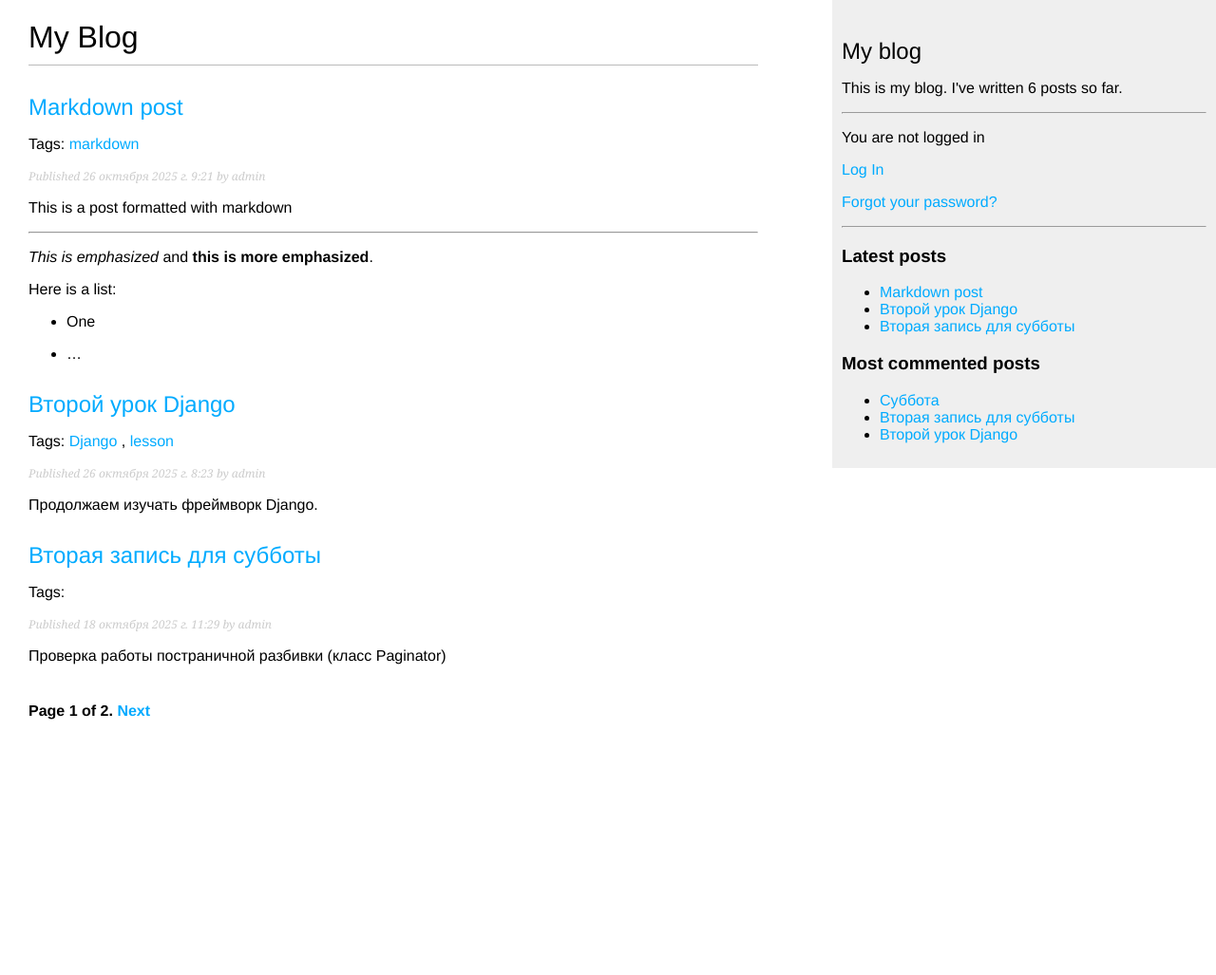
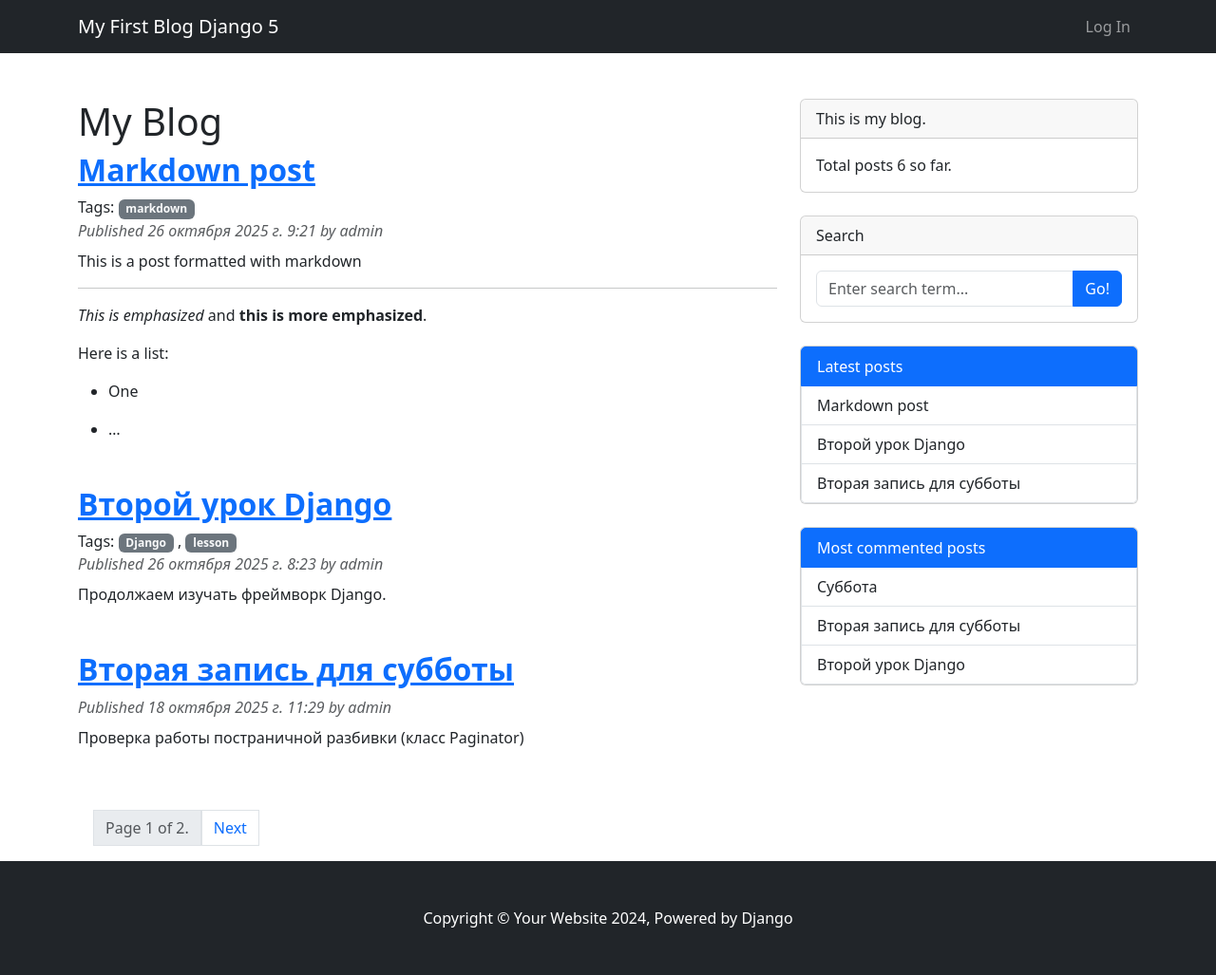
Before and after one commit to DualProgger/Blog, a Django app: page / in a window 1280 px wide. Shown: the whole page at 95% size. Before the commit the page ends 758 px from the top, so only its background shows below. Run offline with Django 5.2, Linux system fonts and the light colour scheme; data comes from the database, SQL or seed files in the repository; parts of the project's set-up code (start-up, migrations or seed data) failed here and were passed over; some libraries are stand-ins or nearby versions.

Commit message:
Add bootstrap 5 frontend

```diff
--- a/mysite/settings.py
+++ b/mysite/settings.py
@@ -56,6 +56,7 @@ INSTALLED_APPS = [
     'django.contrib.postgres',
     'accounts.apps.AccountsConfig',
     'social_django',
+    'django_bootstrap5',
 ]
 
 MIDDLEWARE = [
--- a/requirements.txt
+++ b/requirements.txt
@@ -5,6 +5,7 @@ charset-normalizer==3.4.4
 cryptography==46.0.3
 defusedxml==0.7.1
 Django==5.2.7
+django-bootstrap5==25.2
 django-taggit==6.1.0
 idna==3.11
 Markdown==3.9
--- a/templates/blog/base.html
+++ b/templates/blog/base.html
@@ -4,53 +4,104 @@
 <html>
 <head>
     <title>{% block title %}{% endblock %}</title>
-    <link href="{% static 'css/blog.css' %}" rel="stylesheet">
+    {% load django_bootstrap5 %}
+    {% bootstrap_css %}
+    {% bootstrap_javascript %}
+
 </head>
-<body>
-<div id="content">
+<body class="d-flex flex-column min-vh-100">
+<!-- Responsive navbar-->
+<nav class="navbar navbar-expand-lg navbar-dark bg-dark">
+    <div class="container">
+        <a class="navbar-brand" href="/">My First Blog Django 5</a>
+        <button class="navbar-toggler" type="button" data-bs-toggle="collapse" data-bs-target="#navbarSupportedContent"
+                aria-controls="navbarSupportedContent" aria-expanded="false" aria-label="Toggle navigation"><span
+                class="navbar-toggler-icon"></span></button>
+        <div class="collapse navbar-collapse" id="navbarSupportedContent">
+            <ul class="navbar-nav ms-auto mb-2 mb-lg-0">
+                {% if user.is_authenticated %}
+                    <li class="nav-item"><a class="nav-link" href="{% url 'users-profile' %}"><img
+                            class="rounded-circle" width="30" src="{{ user.profile.avatar.url }}"/> {{ user.username }}
+                    </a></li>
+                    <li class="nav-item">
+                        <form action="{% url 'logout' %}" method="post">{% csrf_token %}
+                            <a href="#" class="nav-link" onclick="parentNode.submit();">Log Out</a>
+                        </form>
+                    </li>
+                {% else %}
+                    <li class="nav-item"><a class="nav-link" href="{% url 'login' %}">Log In</a></li>
+                {% endif %}
+            </ul>
+        </div>
+    </div>
+</nav>
+<!-- Page content-->
+<div class="container mt-5">
+    <div class="row">
+        <div class="col-lg-8">
             {% if messages %}
                 {% for message in messages %}
-            {{ message.tags }} {{ message }}
+                    <div class="container d-flex align-items-center justify-content-center">
+                        <div class="alert alert-warning alert-dismissible fade show w-50  d-block" role="alert">
+                            {{ message }}
+                            <button type="button" class="btn-close" data-bs-dismiss="alert" aria-label="Close"></button>
+                        </div>
+                    </div>
                 {% endfor %}
             {% endif %}
 
             {% block content %}
             {% endblock %}
         </div>
-<div id="sidebar">
-    <h2>My blog</h2>
-    <p>
-        This is my blog.
-        I've written {% total_posts %} posts so far.
-    </p>
-
-    <hr>
-    {% if user.is_authenticated %}
-        Hi {{ user.username }}!
-        <p><a href="{% url 'users-profile' %}">My profile</a></p>
-        <form action="{% url 'logout' %}" method="post">
-            {% csrf_token %}
-            <a href="#" onclick="parentNode.submit();">Log Out</a>
+        <!-- Widgets-->
+        <div class="col-lg-4">
+            <div class="card mb-4">
+                <div class="card-header">This is my blog.</div>
+                <div class="card-body">
+                    Total posts {% total_posts %} so far.
+                </div>
+            </div>
+            <!-- Search widget-->
+            <div class="card mb-4">
+                <div class="card-header">Search</div>
+                <div class="card-body">
+                    <div class="input-group">
+                        <form action="/search/" method="get" class="input-group">
+                            <input type="text" name="query" class="form-control" placeholder="Enter search term..."
+                                   required="" id="id_query">
+                            <button class="btn btn-primary" id="button-search" type="submit">Go!</button>
                         </form>
-    {% else %}
-        <p>You are not logged in</p>
-        <a href="{% url 'login' %}">Log In</a>
-        <p><a href="{% url 'password_reset' %}">Forgot your password?</a></p>
-    {% endif %}
-    <hr>
-
-    <h3>Latest posts</h3>
+                    </div>
+                </div>
+            </div>
+            <!-- Latest posts widget-->
+            <div class="card mb-4">
+                <div class="list-group">
+                    <a class="list-group-item list-group-item-action active" aria-current="true">
+                        Latest posts
+                    </a>
                     {% show_latest_posts 3 %}
-
-    <h3>Most commented posts</h3>
+                </div>
+            </div>
+            <div class="card mb-4">
+                <div class="list-group">
+                    <a class="list-group-item list-group-item-action active" aria-current="true">
+                        Most commented posts
+                    </a>
                     {% get_most_commented_posts as most_commented_posts %}
-      <ul>
                     {% for post in most_commented_posts %}
-         <li>
-            <a href="{{ post.get_absolute_url }}">{{ post.title }}</a>
-         </li>
+                        <a class="list-group-item list-group-item-action"
+                           href="{{ post.get_absolute_url }}">{{ post.title }}</a>
                     {% endfor %}
-      </ul>
                 </div>
+            </div>
+        </div>
+    </div>
+</div>
+<!-- Footer-->
+<footer class="py-5 bg-dark mt-2 mt-auto">
+    <div class="container"><p class="m-0 text-center text-white">Copyright &copy; Your Website 2024, Powered by
+        Django</p></div>
+</footer>
 </body>
 </html>
--- a/templates/blog/post/latest_posts.html
+++ b/templates/blog/post/latest_posts.html
@@ -1,7 +1,3 @@
-<ul>
     {% for post in latest_posts %}
-        <li>
-            <a href="{{ post.get_absolute_url }}">{{ post.title }}</a>
-        </li>
+            <a class="list-group-item list-group-item-action" href="{{ post.get_absolute_url }}">{{ post.title }}</a>
     {% endfor %}
-</ul>
--- a/templates/blog/post/list.html
+++ b/templates/blog/post/list.html
@@ -2,30 +2,30 @@
 {% load blog_tags %}
 
 {% block title %}My Blog{% endblock %}
+
 {% block content %}
     <h1>My Blog</h1>
-
     {% if tag %}
-        <h2>Posts tagged with "{{ tag.name }}"</h2>
-    {% endif %}
-
+        <h2>Posts tagged with "{{ tag.name }}"</h2> {% endif %}
     {% for post in posts %}
-        <h2>
-            <a href="{{ post.get_absolute_url }}"> {{ post.title }}</a>
+        <h2 class="fw-bolder">
+            <a href="{{ post.get_absolute_url }}">
+                {{ post.title }}
+            </a>
         </h2>
-        <p class="tags">
+            {% if post.tags.all %}
             Tags:
             {% for tag in post.tags.all %}
-                <a href="{% url 'blog:post_list_by_tag' tag.slug %}">
+                <a class="badge bg-secondary text-decoration-none link-light" href="{% url 'blog:post_list_by_tag' tag.slug %}">
                     {{ tag.name }}
                 </a>
                 {% if not forloop.last %}, {% endif %}
             {% endfor %}
-        </p>
-        <p class="date">
+        {% endif %}
+        <div class="text-muted fst-italic mb-2">
             Published {{ post.publish }} by {{ post.author }}
-        </p>
-        {{ post.body|markdown|truncatewords_html:30 }}
+        </div>
+        <div  class="mb-5">{{ post.body|markdown|truncatewords_html:30 }}</div>
     {% endfor %}
-    {% include 'pagination.html' with page=posts %}
+    {% include "pagination.html" with page=posts %}
 {% endblock %}
--- a/templates/pagination.html
+++ b/templates/pagination.html
@@ -1,13 +1,11 @@
-<div class="pagination">
-    <span class="step-links">
-        {% if page.has_previous %} <!-- если есть предыдущая страница, то показываем её кнопку -->
-            <a href="?page={{ page.previous_page_number }}">Previous</a> <!-- возвращает номер предыдущей страницы -->
+<div class="pagination p-3">
+        {% if page.has_previous %}
+            <a class="page-link" href="?page={{ page.previous_page_number }}">Previous</a>
         {% endif %}
-        <span class="current">
-           Page {{ page.number }} of {{ page.paginator.num_pages }}.
-        </span>
-        {% if page.has_next %} <!-- если есть следующая страница, то показываем её кнопку -->
-            <a href="?page={{ page.next_page_number }}">Next</a> <!-- возвращает номер следующей страницы -->
+        <a class="page-link disabled">
+            Page {{ page.number }} of {{ page.paginator.num_pages }}.</a>
+
+        {% if page.has_next %}
+            <a class="page-link" href="?page={{ page.next_page_number }}">Next</a>
         {% endif %}
-    </span>
 </div>
```
Also changed, not shown: accounts/forms.py (+25 -13 lines), blog/forms.py (+15 -5 lines), templates/blog/post/detail.html (+18 -11 lines), templates/blog/post/includes/comment_form.html (+13 -3 lines), templates/blog/post/search.html (+10 -13 lines), templates/blog/post/share.html (+5 -2 lines), templates/registration/change_password.html (+8 -19 lines), templates/registration/login.html (+19 -6 lines), templates/registration/profile.html (+7 -9 lines), templates/registration/signup.html (+16 -12 lines). Lines whose indentation alone changed are shown as unchanged.
